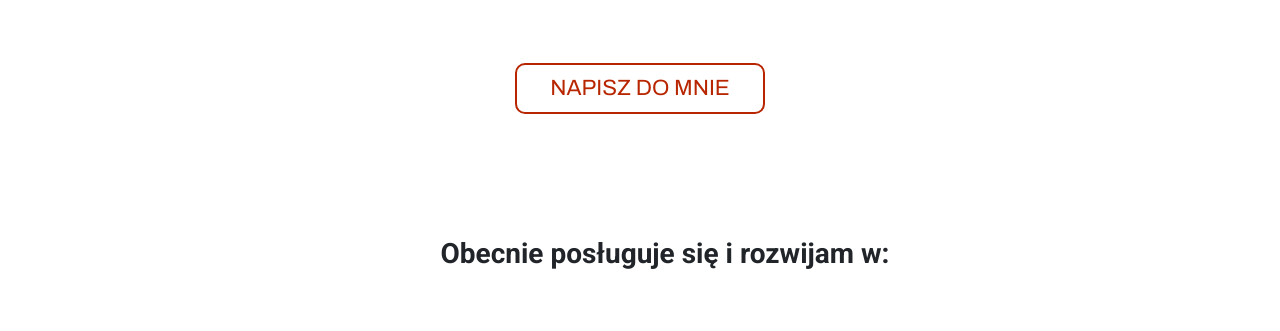
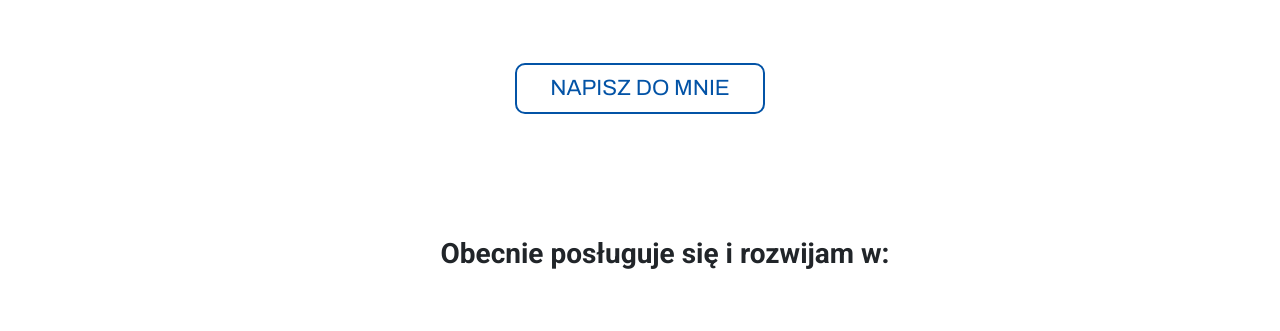
Before and after one commit to qkiczw/qkiczw.github.io, a plain HTML site: page index.html in a window 1280 px wide. Shown: the part 1077-1408 px from the top of the page. Drawn offline with nearby package versions, Linux system fonts and the light colour scheme.

Commit message:
Minor change - Links and buttons color were changed to blue

```diff
--- a/css/style.css
+++ b/css/style.css
@@ -28,7 +28,7 @@ h1,h2,h3,h4,h5 {
 
 /*Links*/
 a, a:focus, a:visited, a:link{
-    color:#B82601;
+    color: #0353A6;
     text-decoration: none;
 }
 
@@ -147,7 +147,7 @@ h1.header-text{
 
 .about-me-button-link{
     width: 250px;
-    border: solid 2px #B82601;
+    border: solid 2px #0353A6;
     border-radius: 10px;
     background-color:#ffffff;
     color: #B82601;
@@ -159,7 +159,7 @@ h1.header-text{
 }
 
 .about-me-button-link:hover{
-    background-color: #B82601;
+    background-color: #0353A6;
     color: #ffffff;
 }
 
```
